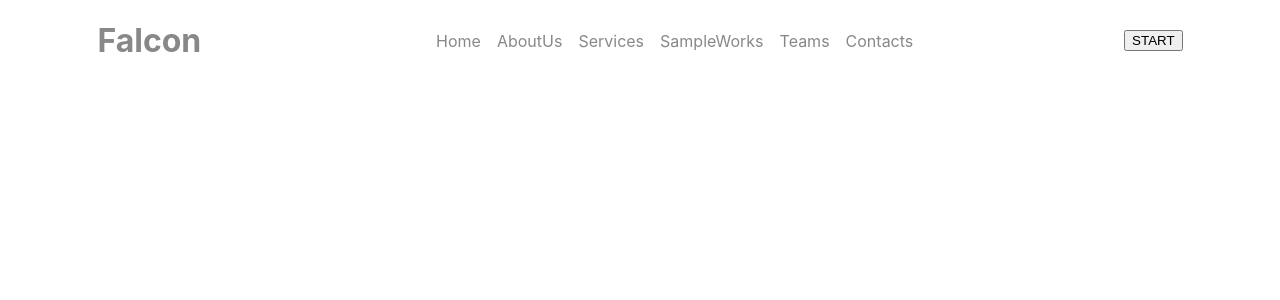
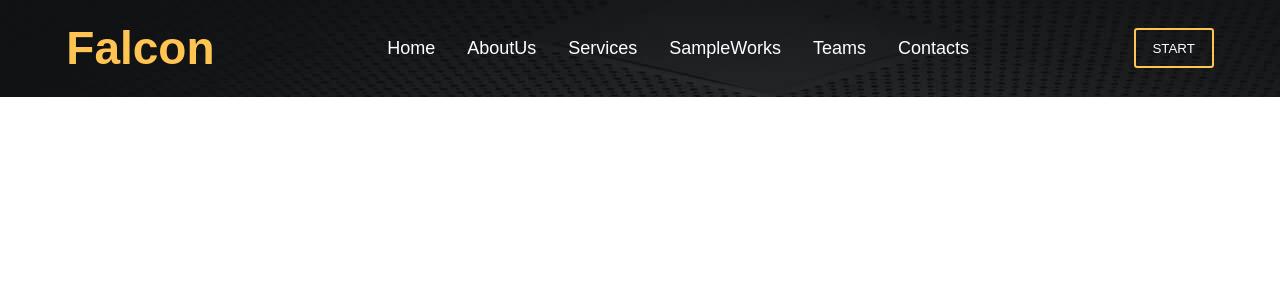
Before and after one commit to ghasemizade/react-template-static, a React (Create React App) app: page / in a window 1280 px wide. Shown: the top 300 px of the page. Built offline with nearby package versions, Linux system fonts and the light colour scheme.

Commit message:
update navbar

```diff
--- a/src/Components/Header/Header.css
+++ b/src/Components/Header/Header.css
@@ -1,4 +1,9 @@
-
+*{
+    font-family: sans-serif;
+}
+.header-section{
+    background-image: url('../../../public/hero-bg.jpg');
+}
 
 /* NavBar design */
 .navbar{
@@ -8,7 +13,8 @@
 }
 .logo a{
     text-decoration: none;
-    color: #888;
+    color: #FFC451;
+    font-size: 46px;
 }
 .nav-items{
     display: flex;
@@ -16,10 +22,21 @@
     align-items: center;
 }
 .nav-items .items{
-    margin-right: 1rem;
+    margin-right: 2rem;
     list-style-type: none;
 }
 .nav-items .items a{
     text-decoration: none;
-    color: #888;
+    color: #fff;
+    font-size: 18px;
+    font-weight: 500;
 }
+.nav-btn-start{
+    text-align: center;
+    color: #fff;
+    width: 5rem;
+    height: 2.5rem;
+    border: .15rem solid #FFC451;
+    border-radius: .2rem;
+    background-color: transparent;
+}
--- a/src/Components/Header/Header.js
+++ b/src/Components/Header/Header.js
@@ -1,5 +1,6 @@
 import React from 'react'
 import NavBar from './NavBar'
+import './Header.css'
 
 
 function Header() {
```
